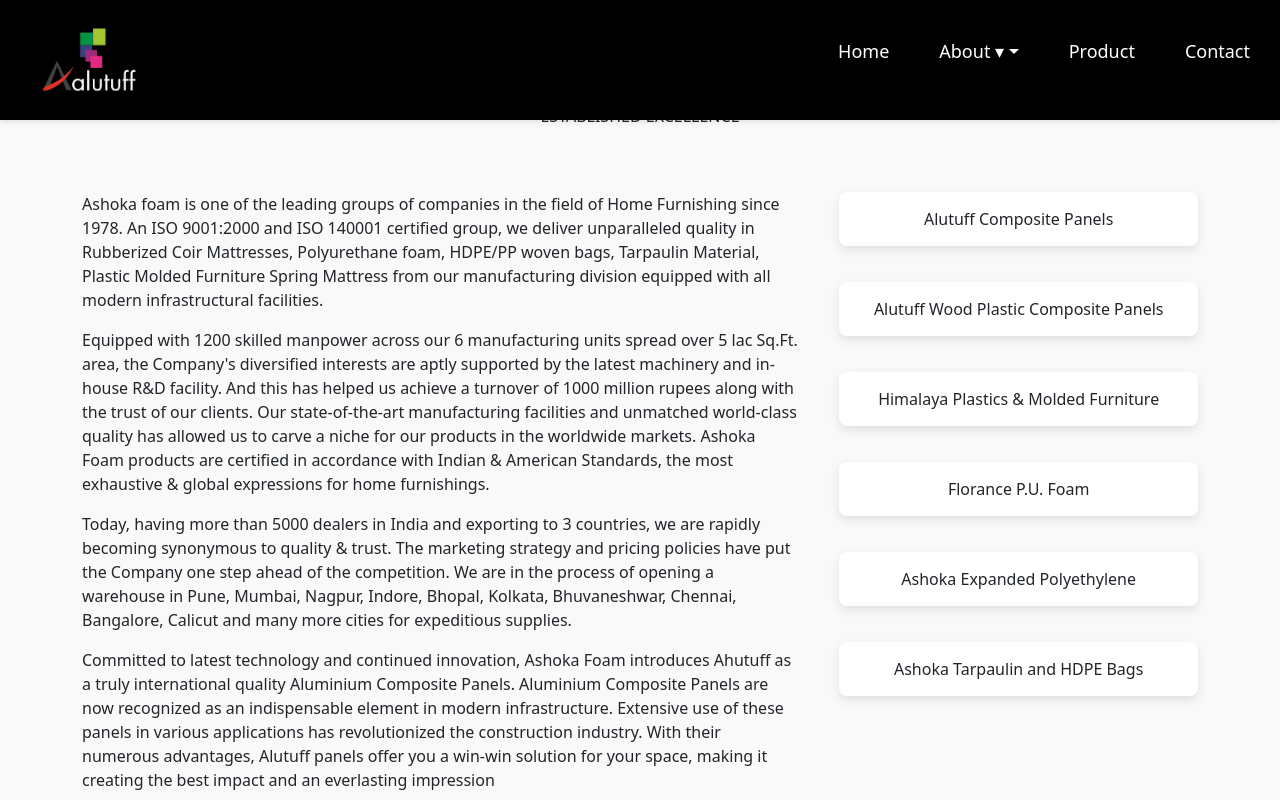
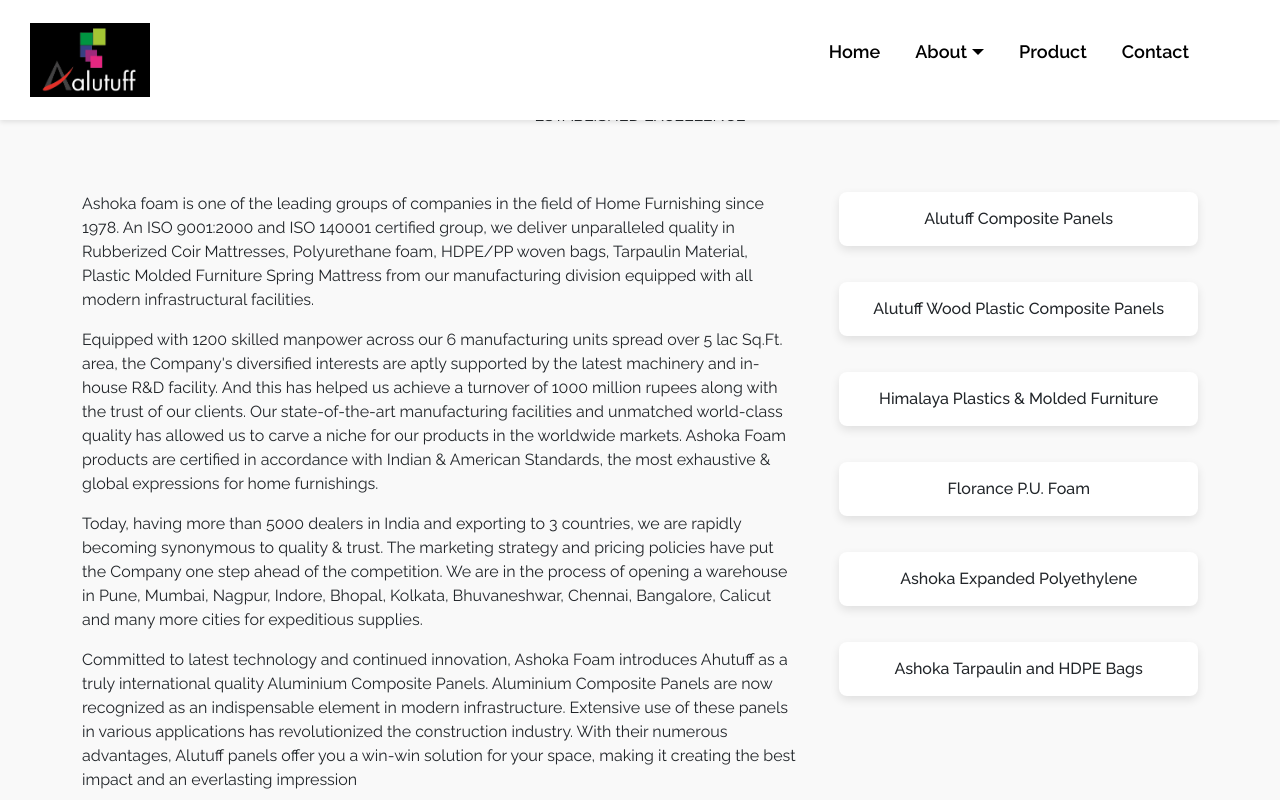
Before and after one commit to rishab-sudo/Alutuff-new, a React (Create React App) app: page /established in a window 1280 px wide. Shown: the top 800 px of the page. Built offline with nearby package versions, Linux system fonts and the light colour scheme.

Commit message:
first commit

```diff
--- a/public/index.html
+++ b/public/index.html
@@ -11,6 +11,8 @@
     />
     <link rel="apple-touch-icon" href="%PUBLIC_URL%/logo192.png" />
     <link rel="stylesheet" href="https://cdnjs.cloudflare.com/ajax/libs/font-awesome/6.0.0-beta3/css/all.min.css">
+<!-- public/index.html -->
+<link href="https://fonts.googleapis.com/css2?family=Raleway:wght@400;500;600;700&display=swap" rel="stylesheet">
 
     <!--
       manifest.json provides metadata used when your web app is installed on a
--- a/src/App.css
+++ b/src/App.css
@@ -1,5 +1,8 @@
-.App {
-  text-align: center;
+body {
+  font-family: 'Raleway', sans-serif;
+}
+.App{
+  font-family: 'Raleway', sans-serif;;
 }
 
 .about-bottom-breadcrumb {
--- a/src/App.js
+++ b/src/App.js
@@ -18,7 +18,7 @@
 function App() {
   return (
     <Router>
-      <div className="">
+      <div className="App">
         <Navbar />
 
         <Routes>
--- a/src/Pages/About.css
+++ b/src/Pages/About.css
@@ -1,3 +1,4 @@
+
 .about-banner-bg-section {
   background: url('../assets/about-banner-bg.jpg') no-repeat center center;
   background-size: cover;
--- a/src/Pages/Home.js
+++ b/src/Pages/Home.js
@@ -10,13 +10,13 @@
 import HomeAbout from '../components/HomeAbout'
 import WhyDifferent from '../components/WhyDifferent'
 import HomeProducts from '../components/HomeProducts'
-import  PieChart  from '../components/PieChart'
+
 
 function Home() {
   return (
     <div>
     <HomeBanner/>
-    <PieChart/>
+
     <HomeAbout/>
     <HomeProducts/>
     <WhyDifferent/>
--- a/src/components/HomeProducts.css
+++ b/src/components/HomeProducts.css
@@ -60,7 +60,8 @@
   color: #fff;
   display: flex;
   flex-direction: column;
-  justify-content: flex-start;
+  justify-content: flex-end;
+  align-items: flex-start;
   padding: 20px;
   transition: left 0.5s;
 }
--- a/src/components/HomeProducts.js
+++ b/src/components/HomeProducts.js
@@ -2,14 +2,13 @@
 import './HomeProducts.css';
 
 const productData = [
-  { id: 1, category: 'Architecture', image: require('../assets/home-about1.jpeg'), title: 'Project 1', description: 'Architecture Design' },
-  { id: 2, category: 'Interior', image: require('../assets/home-about1.jpeg'), title: 'Project 2', description: 'Interior Design' },
-  { id: 3, category: 'Design', image: require('../assets/home-about1.jpeg'), title: 'Project 3', description: 'Creative Design' },
-  { id: 4, category: 'Construction', image: require('../assets/home-about1.jpeg'), title: 'Project 4', description: 'Construction Site' },
-  { id: 5, category: 'Architecture', image: require('../assets/home-about1.jpeg'), title: 'Project 5', description: 'Architecture Masterpiece' },
-  { id: 6, category: 'Interior', image: require('../assets/home-about1.jpeg'), title: 'Project 6', description: 'Elegant Interior' },
-  { id: 7, category: 'Design', image: require('../assets/home-about1.jpeg'), title: 'Project 7', description: 'Modern Design' },
-  { id: 8, category: 'Construction', image: require('../assets/home-about1.jpeg'), title: 'Project 8', description: 'Building Construction' },
+  { id: 1, category: 'WoodenPrime', image: require('../assets/home-about1.jpeg'), title: 'Project 1', description: 'Architecture Design' },
+  { id: 2, category: 'Marble&Stone', image: require('../assets/home-about1.jpeg'), title: 'Project 2', description: 'Interior Design' },
+  { id: 3, category: 'SandSeries', image: require('../assets/home-about1.jpeg'), title: 'Project 3', description: 'Creative Design' },
+  { id: 4, category: 'RusticSeries', image: require('../assets/home-about1.jpeg'), title: 'Project 4', description: 'Construction Site' },
+  { id: 5, category: 'Bold&Solid', image: require('../assets/home-about1.jpeg'), title: 'Project 5', description: 'Architecture Masterpiece' },
+  { id: 6, category: 'Partitions', image: require('../assets/home-about1.jpeg'), title: 'Project 6', description: 'Elegant Interior' },
+
   // Add more products if needed
 ];
 
@@ -18,7 +17,7 @@
   const [visibleCount, setVisibleCount] = useState(4);
   const [selectedImage, setSelectedImage] = useState(null);
 
-  const categories = ['All', 'Architecture', 'Interior', 'Design', 'Construction'];
+  const categories = ['All', 'Wooden Prime', 'Marble & Stone', 'Sand Series', 'Rustic Series','Bold & Solid','Partitions'];
 
   const filteredProducts = selectedCategory === 'All'
     ? productData
--- a/src/components/Navbar.css
+++ b/src/components/Navbar.css
@@ -4,8 +4,8 @@
   position: fixed;
   top: 0;
   left: 0;
-  background-color: #000;
-  color: #fff;
+  background-color: #fff;
+  color: #000;
   z-index: 1000;
   box-shadow: 0 2px 5px rgba(0,0,0,0.1);
 }
@@ -21,15 +21,18 @@
 .logo {
   width: 120px;  /* Set proper size */
   height: auto;
+  background-color: #000;
 }
 
 .nav-links {
   display: flex;
   justify-content: flex-end;
   align-items: center;
-  gap: 50px;
+  gap: 35px;
   margin-left: auto;
+  margin-right: 5%;
   width: 100%;
+  font-weight: 600;
 }
 
 .nav-links li {
@@ -38,7 +41,7 @@
 
 .nav-links a, .dropdown-toggle {
   text-decoration: none;
-  color: #fff;
+color: #000;
   font-size: 18px;
   cursor: pointer;
 }
@@ -47,8 +50,18 @@
 .dropdown {
   position: relative;
 }
+.dropdown-toggle::after {
+
+  display: inline-block;
+  font-size: 22px;
+  margin-left: 5px;
+  position: relative;
+  top: 2px; /* this moves the arrow a bit lower */
+}
+
 
 .dropdown-menu {
+  display: none;
   position: absolute;
   top: 100%;
   left: 0;
@@ -59,6 +72,12 @@
   min-width: 150px;
   z-index: 1000;
 }
+
+.dropdown:hover .dropdown-menu,
+.dropdown-menu.show {
+  display: block;
+}
+
 
 .dropdown-menu li {
   padding: 8px 20px;
--- a/src/components/Navbar.js
+++ b/src/components/Navbar.js
@@ -26,14 +26,12 @@
   onMouseEnter={() => setDropdownOpen(true)}
   onMouseLeave={() => setDropdownOpen(false)}
 >
-            <span className="dropdown-toggle">About ▾</span>
-            {dropdownOpen && (
-              <ul className="dropdown-menu">
-                <li><a href="/about/company">Company</a></li>
-                <li><a href="/about/team">Team</a></li>
-                <li><a href="/about/history">History</a></li>
+  <span className="dropdown-toggle">About</span>
+  <ul className={`dropdown-menu ${dropdownOpen ? 'show' : ''}`}>
+    <li><a href="/about">About Us</a></li>
+    <li><a href="/established">Established Exellence</a></li>
+
   </ul>
-            )}
 </li>
 
           <li><a href="/product">Product</a></li>
@@ -50,7 +48,7 @@
       <div className={`side-menu ${menuOpen ? 'open' : ''}`}>
         <div className="side-menu-header">
           <img className="side-logo" src={require("../assets/footer_logo.png")} alt="Logo" />
-          <div className="side-close-icon" onClick={toggleMenu}><FaTimes /></div>
+
         </div>
 
         <ul className="side-nav-links">
```
Lines whose indentation alone changed are shown as unchanged.
